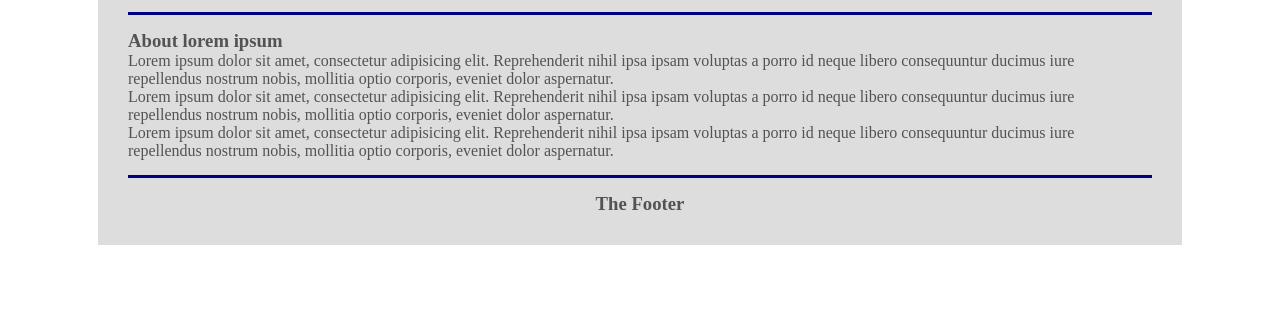
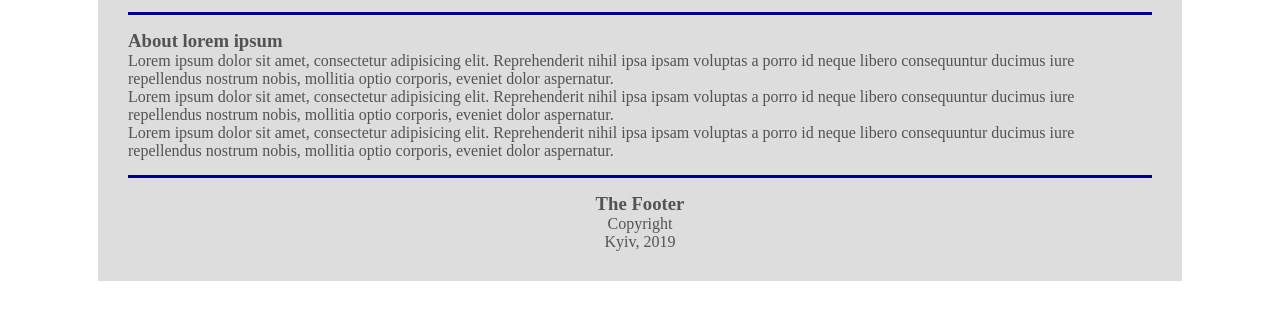
Before and after one commit to smovzhsergey/test, a plain HTML site: page index.html in a window 1280 px wide. Shown: the part 103-422 px from the top of the page. Drawn offline with Linux system fonts and the light colour scheme.

Commit message:
add copyright

```diff
--- a/index.html
+++ b/index.html
@@ -25,6 +25,8 @@
 		</main>
 		<footer>
 			<h3>The Footer</h3>
+			<p>Copyright</p>
+			<p>Kyiv, 2019</p>
 		</footer>
 	</div>
 	<script src = './index.js'>
```
